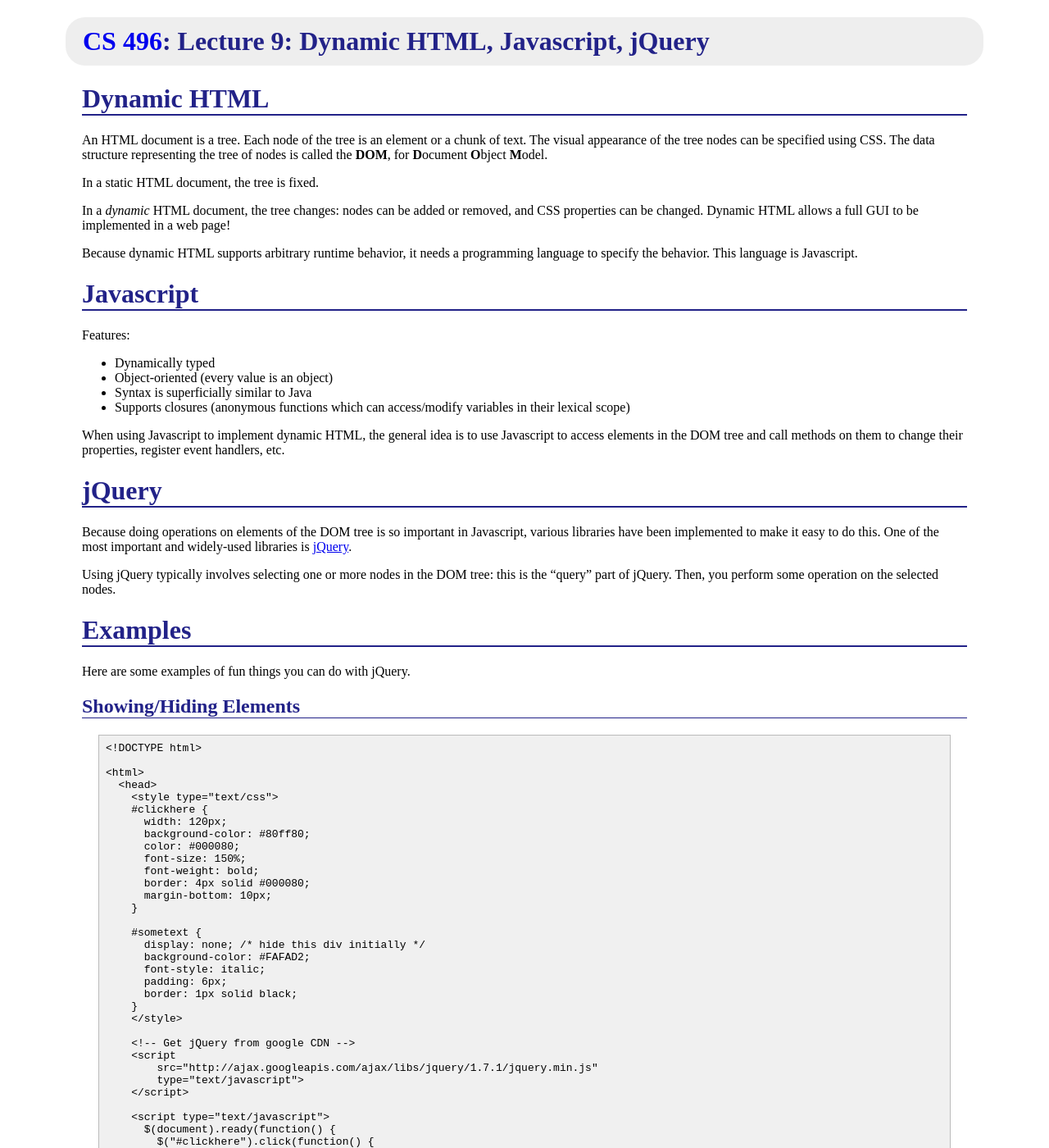
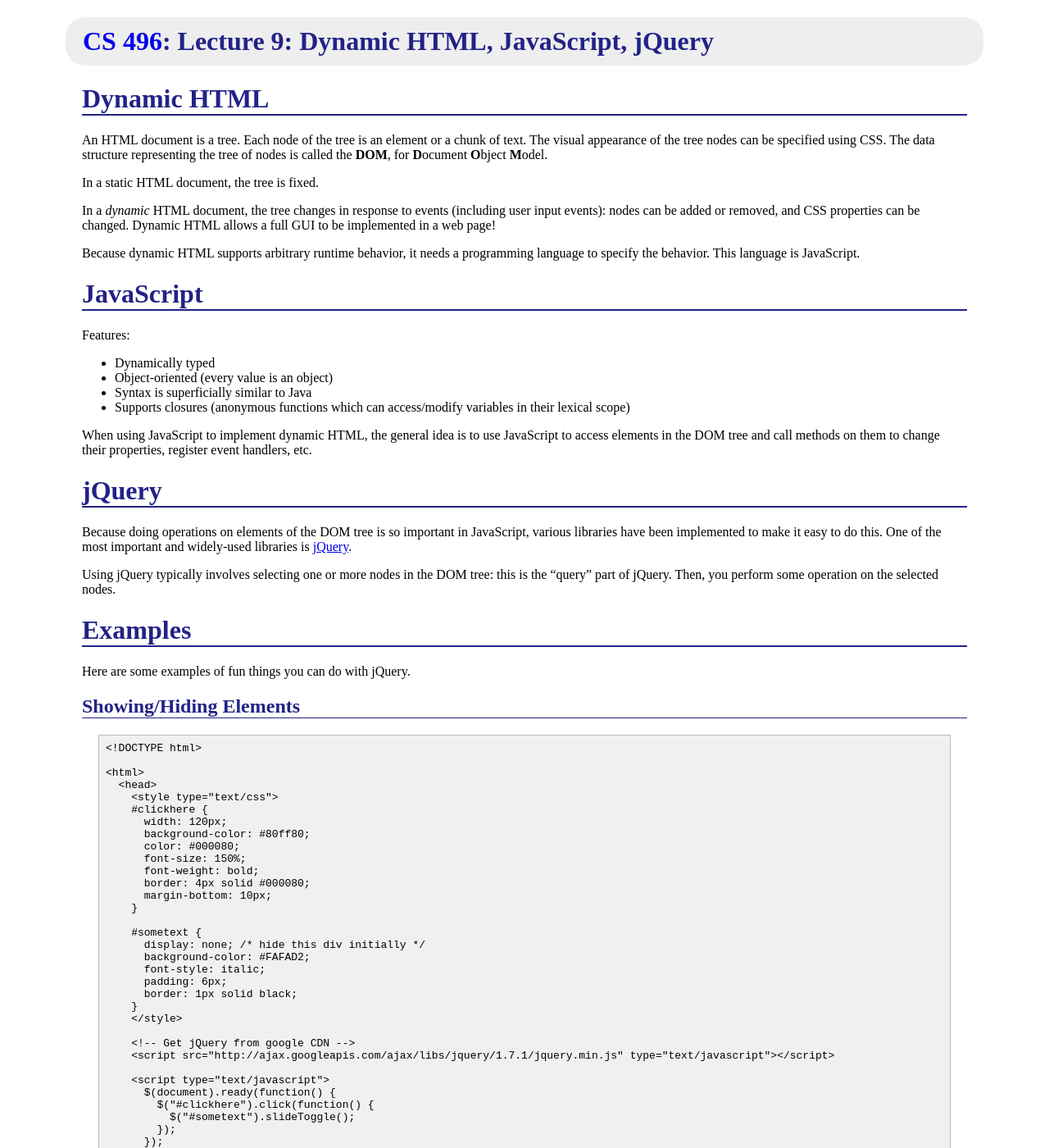
Before and after one commit to ycpcs/cs496-spring2014, a Jekyll site: the page built from lectures/lecture09.md, in a window 1280 px wide and 1400 px high. Shown: the whole window at 82% size. Built offline with Jekyll 4.4.1, drawn with Linux system fonts in a browser that asks for light colours; Markdown is read by kramdown in place of the engine named in the settings; some of the changed text lies outside the part shown.

Commit message:
tweaks to lecture 9, added lab 9

```diff
--- a/lectures/lecture09.md
+++ b/lectures/lecture09.md
@@ -1,6 +1,6 @@
 ---
 layout: default
-title: "Lecture 9: Dynamic HTML, Javascript, jQuery"
+title: "Lecture 9: Dynamic HTML, JavaScript, jQuery"
 ---
 
 Dynamic HTML
@@ -10,11 +10,11 @@ An HTML document is a tree. Each node of the tree is an element or a chunk of te
 
 In a static HTML document, the tree is fixed.
 
-In a *dynamic* HTML document, the tree changes: nodes can be added or removed, and CSS properties can be changed. Dynamic HTML allows a full GUI to be implemented in a web page!
+In a *dynamic* HTML document, the tree changes in response to events (including user input events): nodes can be added or removed, and CSS properties can be changed. Dynamic HTML allows a full GUI to be implemented in a web page!
 
-Because dynamic HTML supports arbitrary runtime behavior, it needs a programming language to specify the behavior. This language is Javascript.
+Because dynamic HTML supports arbitrary runtime behavior, it needs a programming language to specify the behavior. This language is JavaScript.
 
-Javascript
+JavaScript
 ==========
 
 Features:
@@ -24,12 +24,12 @@ Features:
 -   Syntax is superficially similar to Java
 -   Supports closures (anonymous functions which can access/modify variables in their lexical scope)
 
-When using Javascript to implement dynamic HTML, the general idea is to use Javascript to access elements in the DOM tree and call methods on them to change their properties, register event handlers, etc.
+When using JavaScript to implement dynamic HTML, the general idea is to use JavaScript to access elements in the DOM tree and call methods on them to change their properties, register event handlers, etc.
 
 jQuery
 ======
 
-Because doing operations on elements of the DOM tree is so important in Javascript, various libraries have been implemented to make it easy to do this. One of the most important and widely-used libraries is [jQuery](http://jquery.com).
+Because doing operations on elements of the DOM tree is so important in JavaScript, various libraries have been implemented to make it easy to do this. One of the most important and widely-used libraries is [jQuery](http://jquery.com).
 
 Using jQuery typically involves selecting one or more nodes in the DOM tree: this is the "query" part of jQuery. Then, you perform some operation on the selected nodes.
 
@@ -193,7 +187,7 @@ Client-side data processing
       </body>
     </html>
 
-<a href="lecture09/data.html">Link</a>
+[Link](lecture09/data.html)
 
 Some things to notice:
 
@@ -216,14 +210,8 @@ Drawing on a canvas
 
     <html>
       <head>
-        <style type="text/css">
-        </style>
-
         <!-- Get jQuery from google CDN -->
-        <script
-            src="http://ajax.googleapis.com/ajax/libs/jquery/1.7.1/jquery.min.js"
-            type="text/javascript">
-        </script>
+        <script src="http://ajax.googleapis.com/ajax/libs/jquery/1.7.1/jquery.min.js" type="text/javascript"></script>
 
         <script type="text/javascript">
           $(document).ready(function() {
@@ -264,18 +252,18 @@ Drawing on a canvas
 
       <body>
         <div>
-          <canvas id="canvas" width="400" height="300"></canvas>
+          <canvas id="canvas" width="640" height="480"></canvas>
         </div>
 
         <button id="makeCircle">Make circle</button>
       </body>
     </html>
 
-<a href="lecture09/canvas.html">Link</a>
+[Link](lecture09/canvas.html)
 
 Some things to notice:
 
-Javascript variables are introduced using the **var** keyword. Notice that they have no type.
+JavaScript variables are introduced using the **var** keyword. Notice that they have no type.
 
 A **canvas** element can be used as a 2-D drawing surface.
 
```
Also changed, not shown: other parts of lectures/lecture09.md (+9 -15 lines), labs/index.md (+1 -0 lines), labs/lab09.md (added, +37 -0 lines), lectures/lecture09/canvas.html (+4 -7 lines).
